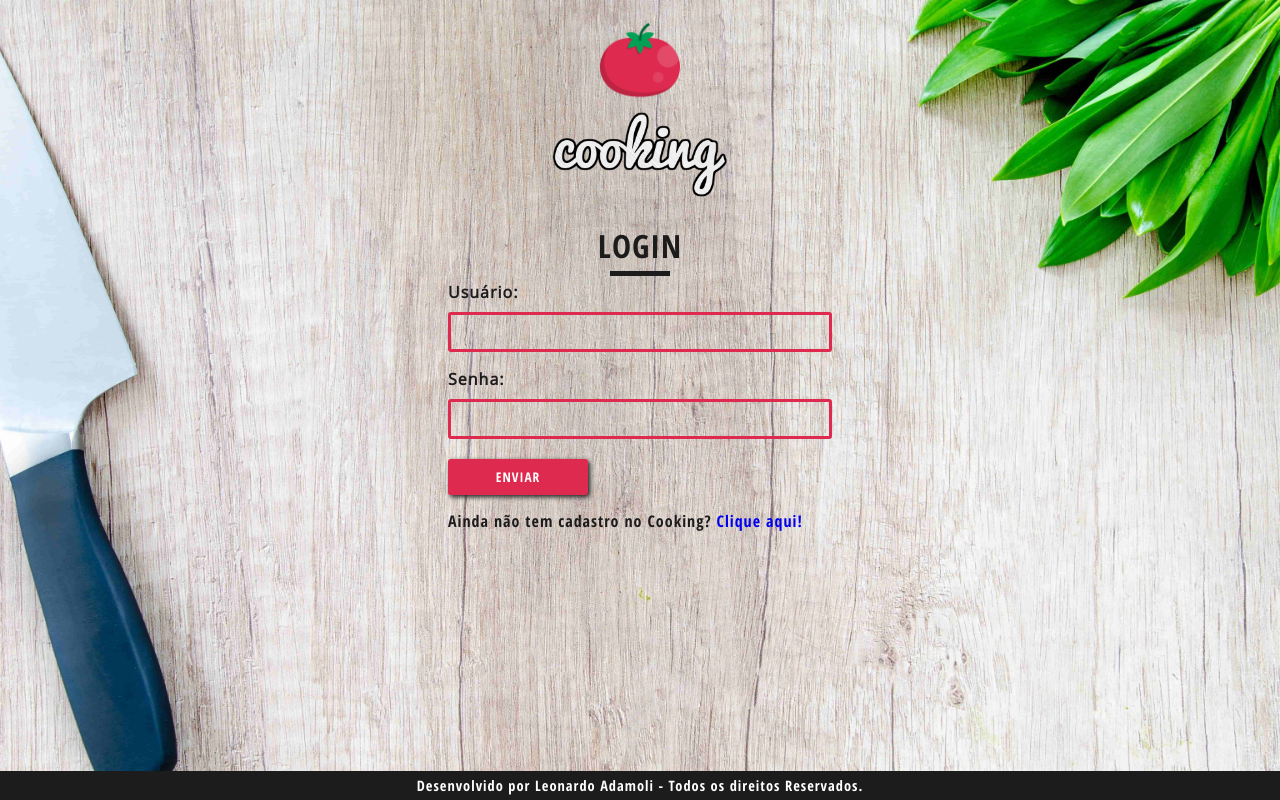
After one commit to leoadamo/cooking, a PHP site: page /login.php in a window 1280 px wide. The commit adds this page. Run offline with PHP 8.4, Linux system fonts and the light colour scheme; some web fonts are replaced.

Commit message:
integrando sistema de login

```diff
--- /dev/null
+++ b/css/login.css
@@ -0,0 +1,92 @@
+body.bg {
+    width: 100%;
+	height: auto;
+	background: url(../img/intro-bg.jpg) no-repeat top;
+	background-size: cover;
+	text-align: center;
+	padding-top: 20px;
+}
+
+.title {
+	max-width: 200px;
+	margin: 0 auto;
+	text-align: center;
+	font-family: "OpenSansCondensed-bold";
+	font-size: 2rem;
+	text-transform: uppercase;
+	letter-spacing: 1px;
+	color: #1C1C1C;
+}
+
+.title::after {
+	content: "";
+	display: block;
+	width: 60px;
+	height: 5px;
+	background: #1C1C1C;
+	margin: 4px auto;
+}
+.title::before {
+    background: none;
+}
+
+.form-content {
+	width: 30%;
+    margin-top: 60px;
+    text-align: center;
+    margin: 0 auto;
+    float: none;
+}
+
+.form-content label,
+.form-content input,
+.form-content textarea {
+	display: block;
+}
+
+.form-content label {
+	margin-bottom: 8px;
+	color: #1C1C1C;
+	font-weight: bold;
+	letter-spacing: 1px;
+    line-height: 24px;
+    text-align: left;
+}
+
+.form-content input {
+	border: 3px solid #DD2A4E;
+	border-radius: 3px;
+	font-family: "OpenSans-regular";
+	color: #1C1C1C;
+	padding: 8px;
+	margin-bottom: 15px;
+	width: 100%;
+	background: none;
+    outline: none;
+}
+
+.clique {
+    margin-top: 15px;
+	text-align: left;
+	letter-spacing: 1px;
+	color: #1C1C1C;
+	font-family: "OpenSansCondensed-bold";
+	font-size: 1rem;
+}
+
+.copy {
+	background: #1C1C1C;
+	padding: 5px;
+	text-align: center;
+	letter-spacing: 1px;
+	color: #FFF;
+	font-family: "OpenSansCondensed-bold";
+    font-size: .9rem;
+    position: fixed;
+    bottom: 0;
+    width: 100%;
+}
+
+.form-content .btn {
+    margin-left: 0;
+}
--- a/js/script.js
+++ b/js/script.js
@@ -1,4 +1,8 @@
 document.addEventListener('DOMContentLoaded', function () {
+
+  scrollSuaveInterno();
+
+  function scrollSuaveInterno() {
     const internalLinks = document.querySelectorAll('body a[href^="#"]');
 
     internalLinks.forEach(item => {
@@ -22,4 +26,5 @@ document.addEventListener('DOMContentLoaded', function () {
         behavior: 'smooth',
       });
     }
+  }
 });
--- /dev/null
+++ b/login.php
@@ -0,0 +1,41 @@
+<!DOCTYPE html>
+<html lang="pt-br">
+
+<head>
+  <meta charset="UTF-8" />
+  <meta name="viewport" content="width=device-width, initial-scale=1 shrink-to-fit=no" />
+  <title>Cooking - An online catalog for vegans</title>
+  <link rel="stylesheet" href="css/style.css" />
+  <link rel="stylesheet" href="css/login.css" />
+  <link rel="shortcut icon" href="favicon.ico" />
+</head>
+
+<body class="bg">
+  <header>
+    <div class="menu-logo">
+      <a href="index.php">
+        <img src="img/logo.png" alt="Tomato Logo">
+        <h1><img src="img/tomato.png" alt=""></h1>
+      </a>
+    </div>
+  </header>
+
+  <div class="form-content">
+    <h1 class="title">Login</h1>
+    <form action="php/log.php" method="post">
+      <label for="usuario">Usuário:</label><input type="text" name="usuario" id="usuario">
+      <label for="senha">Senha:</label><input type="password" name="senha" id="senha">
+      <button class="btn" name="login" value="ok">Enviar</button>
+      <p class="clique">Ainda não tem cadastro no Cooking? <a href="cadastro.php">Clique aqui!</a></p>
+    </form>
+  </div>
+
+  <div class="copy">
+    <div class="container">
+      <p>Desenvolvido por Leonardo Adamoli - Todos os direitos Reservados.</p>
+    </div>
+  </div>
+
+</body>
+
+</html>
```
Also changed, not shown: cadastro.php (added, +45 -0 lines), cadastro.sql (added, +128 -0 lines), css/style.css (+30 -3 lines), index.php (renamed from index.html, +34 -11 lines), php/cad.php (added, +21 -0 lines), php/conecta.php (added, +20 -0 lines), php/log.php (added, +31 -0 lines), img/icon/shopping-cart.png (added). Lines whose indentation alone changed are shown as unchanged.
